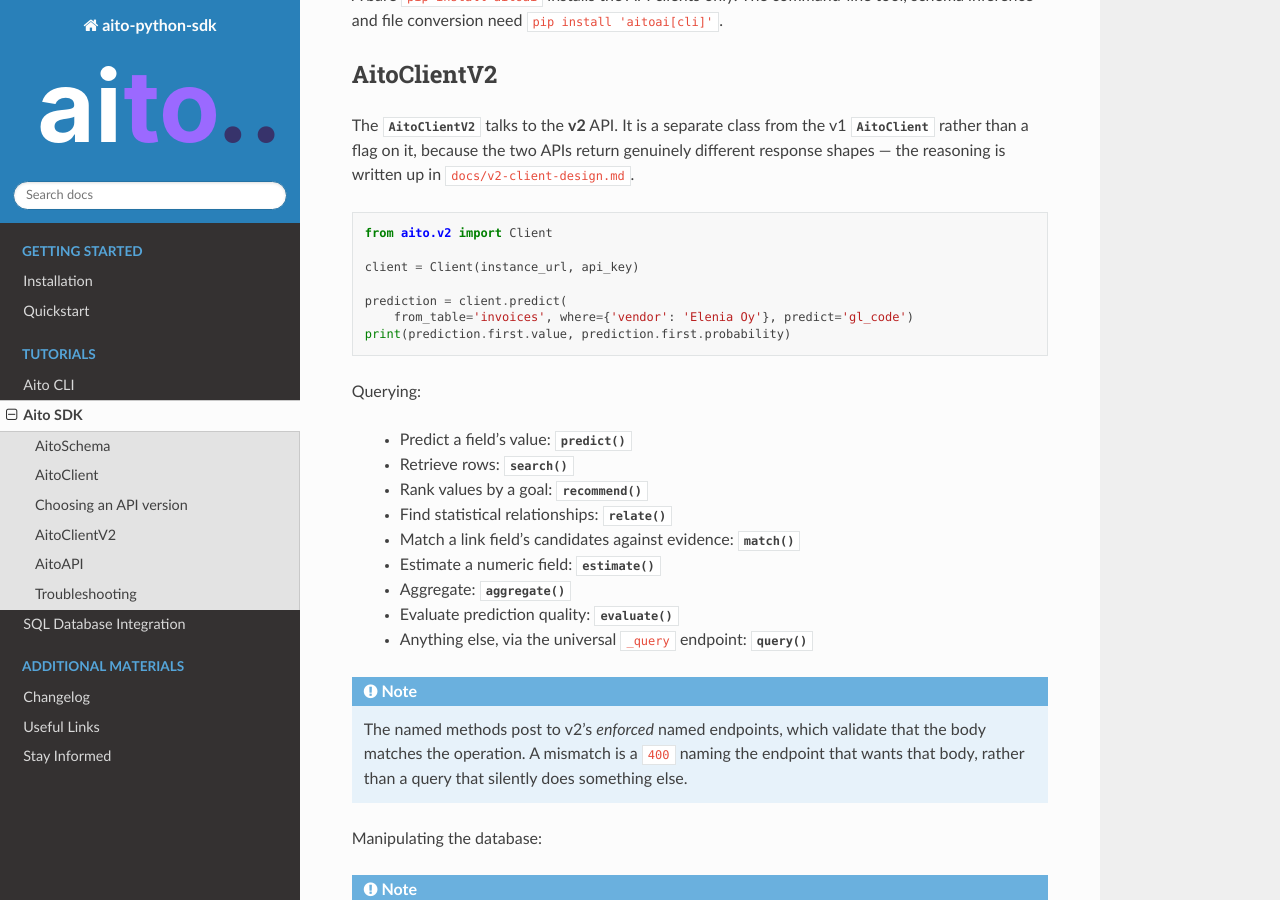
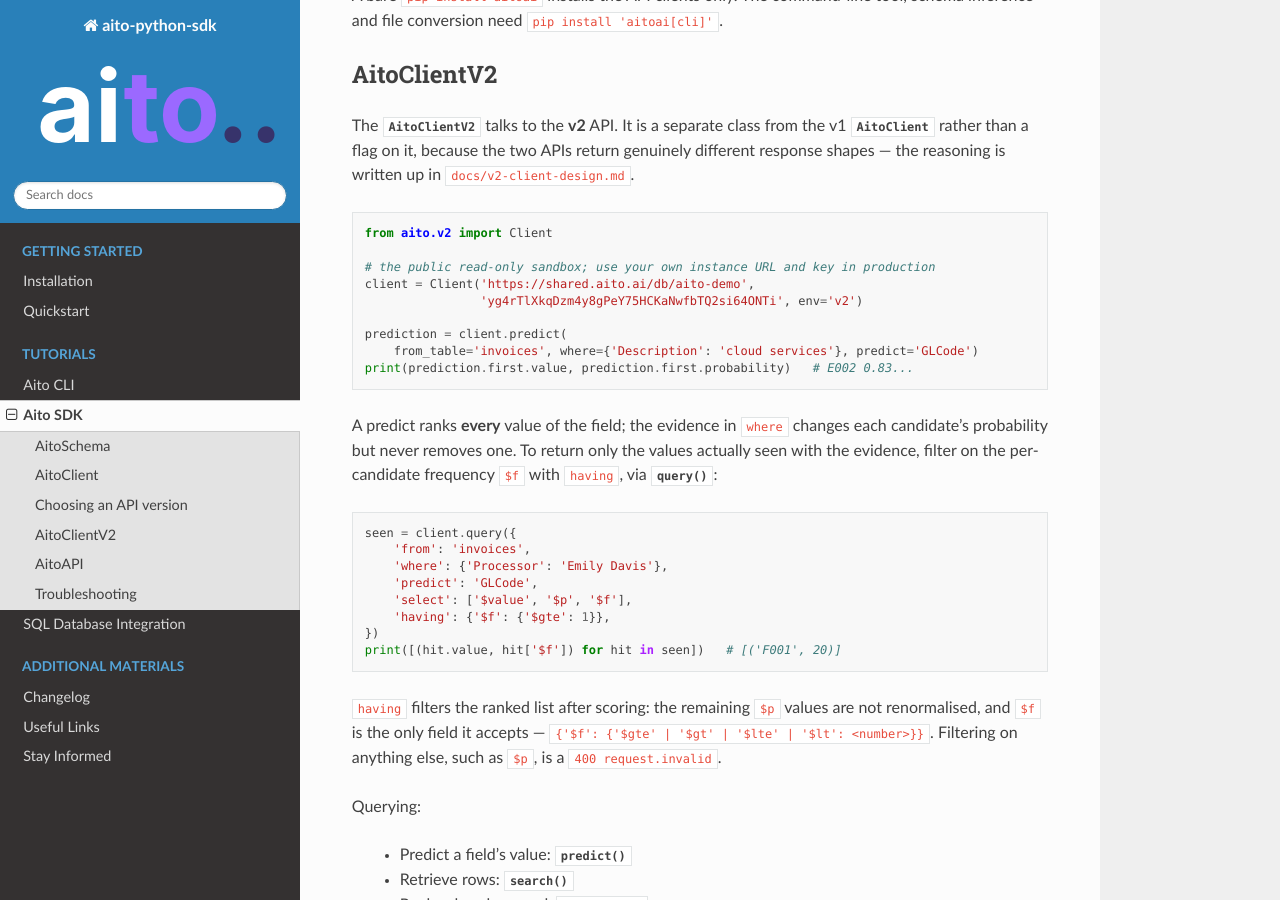
Before and after one commit to AitoDotAI/aito-python-tools, a Sphinx documentation site: the page built from docs/source/sdk.rst, in a window 1280 px wide and 900 px high, scrolled down 1510 px. Built offline with Sphinx 7.4.7 and the Read the Docs theme 3.1.0, drawn with Linux system fonts in a browser that asks for light colours.

Commit message:
docs: v2 quickstart runs verbatim on the public sandbox; document having
The README and SDK-guide quickstart predicted gl_code from a vendor column
that the sandbox's invoices table does not have, so a copy-paste failed with
'Field not found: gl_code'. It now uses the sandbox URL, key and env and the
real columns (Description -> GLCode). The README block also imported both
aito.v2 and aito.v1 Client, so the later v1 import won.

Adds a having example in the only form the engine accepts,
{"$f": {op: n}}, and states that anything else is a 400; the wording
matches aito-core docs PR #1469.

Co-Authored-By: Claude Opus 5.5 <noreply@anthropic.com>
Claude-Session: https://claude.ai/code/session_01AGxAujqUXtXMNcLfpqm96r

```diff
--- a/docs/source/sdk.rst
+++ b/docs/source/sdk.rst
@@ -77,11 +77,34 @@ APIs return genuinely different response shapes — the reasoning is written up
 
     from aito.v2 import Client
 
-    client = Client(instance_url, api_key)
+    # the public read-only sandbox; use your own instance URL and key in production
+    client = Client('https://shared.aito.ai/db/aito-demo',
+                    'yg4rTlXkqDzm4y8gPeY75HCKaNwfbTQ2si64ONTi', env='v2')
 
     prediction = client.predict(
-        from_table='invoices', where={'vendor': 'Elenia Oy'}, predict='gl_code')
-    print(prediction.first.value, prediction.first.probability)
+        from_table='invoices', where={'Description': 'cloud services'}, predict='GLCode')
+    print(prediction.first.value, prediction.first.probability)   # E002 0.83...
+
+A predict ranks **every** value of the field; the evidence in ``where`` changes each
+candidate's probability but never removes one. To return only the values actually seen
+with the evidence, filter on the per-candidate frequency ``$f`` with ``having``, via
+:py:func:`~aito.v2.client.AitoClientV2.query`:
+
+.. code:: python
+
+    seen = client.query({
+        'from': 'invoices',
+        'where': {'Processor': 'Emily Davis'},
+        'predict': 'GLCode',
+        'select': ['$value', '$p', '$f'],
+        'having': {'$f': {'$gte': 1}},
+    })
+    print([(hit.value, hit['$f']) for hit in seen])   # [('F001', 20)]
+
+``having`` filters the ranked list after scoring: the remaining ``$p`` values are not
+renormalised, and ``$f`` is the only field it accepts — ``{'$f': {'$gte' | '$gt' | '$lte' |
+'$lt': <number>}}``. Filtering on anything else, such as ``$p``, is a ``400
+request.invalid``.
 
 Querying:
 
```
Also changed, not shown: README.rst (+6 -5 lines), docs/source/changelog.rst (+10 -0 lines), 1 other file.
